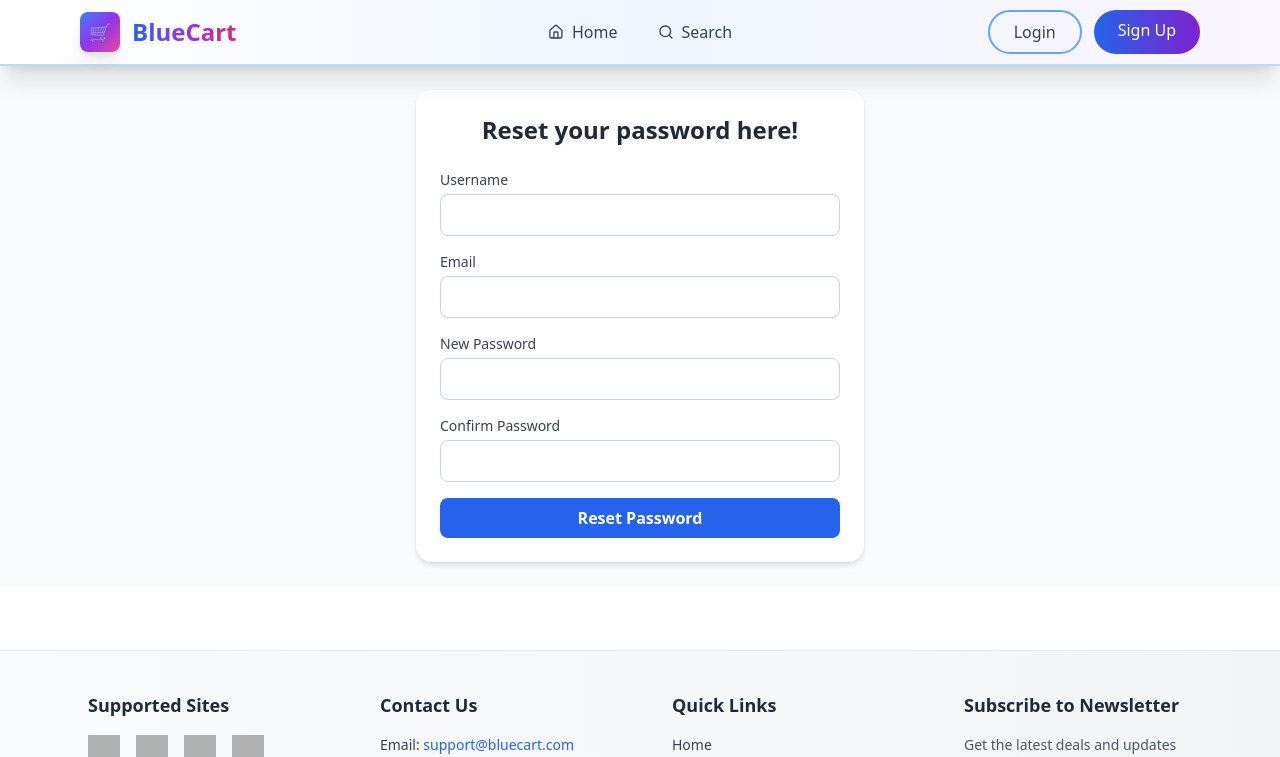
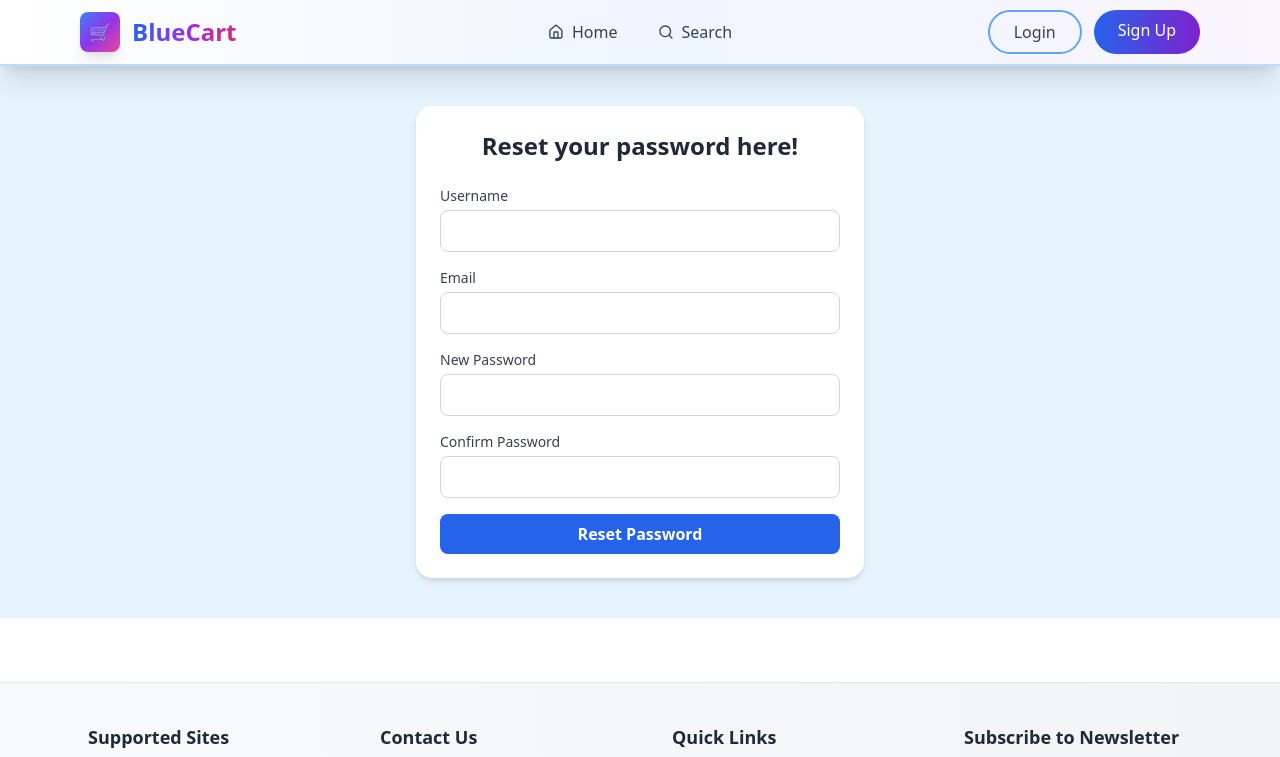
Before and after one commit to Waith93/bluecart-marketplace, a React (Vite) app in the folder client/: page /Reset-password in a window 1280 px wide. Shown: the top 757 px of the page. Built offline with nearby package versions, Linux system fonts and the light colour scheme; grey boxes are pictures that could not be loaded.

Commit message:
update styling

```diff
--- a/client/src/components/LoginForm.jsx
+++ b/client/src/components/LoginForm.jsx
@@ -58,7 +58,7 @@ function LoginForm() {
 
 
   return (
-    <div className="bg-gray-50 py-10 px-4 flex flex-col items-center">
+    <div style={{ backgroundColor: "#E5F3FD" }} className="py-10 px-4 flex flex-col items-center">
       <div className="w-full max-w-md bg-white p-8 rounded-2xl shadow-md">
         <h2 className="text-3xl font-bold text-center text-gray-800 mb-6">
           Log into your account
--- a/client/src/components/Reset-password.jsx
+++ b/client/src/components/Reset-password.jsx
@@ -33,7 +33,7 @@ function ResetPassword() {
 
   return (
     <>
-<div className="bg-gray-50 py-6 px-2 flex flex-col items-center min-h-[50vh]">
+    <div style={{ backgroundColor: "#E5F3FD" }} className="py-10 px-4 flex flex-col items-center">
 <div className="w-full max-w-md bg-white p-6 rounded-2xl shadow-md flex flex-col justify-center">
         <h2 className="text-2xl font-bold text-center text-gray-800 mb-6">
           Reset your password here!
--- a/client/src/components/SignupForm.jsx
+++ b/client/src/components/SignupForm.jsx
@@ -49,7 +49,7 @@ function SignupForm() {
   };
 
   return (
-    <div className="min-h-screen flex flex-col items-center justify-center bg-gray-100">
+    <div style={{ backgroundColor: "#E5F3FD" }} className="py-10 px-4 flex flex-col items-center">
       <div className="bg-white p-8 rounded-lg shadow-md w-full max-w-md border border-gray-300 mb-6">
         <h2 className="text-2xl font-semibold mb-6 text-center text-gray-800">
           Create your account today!
```
